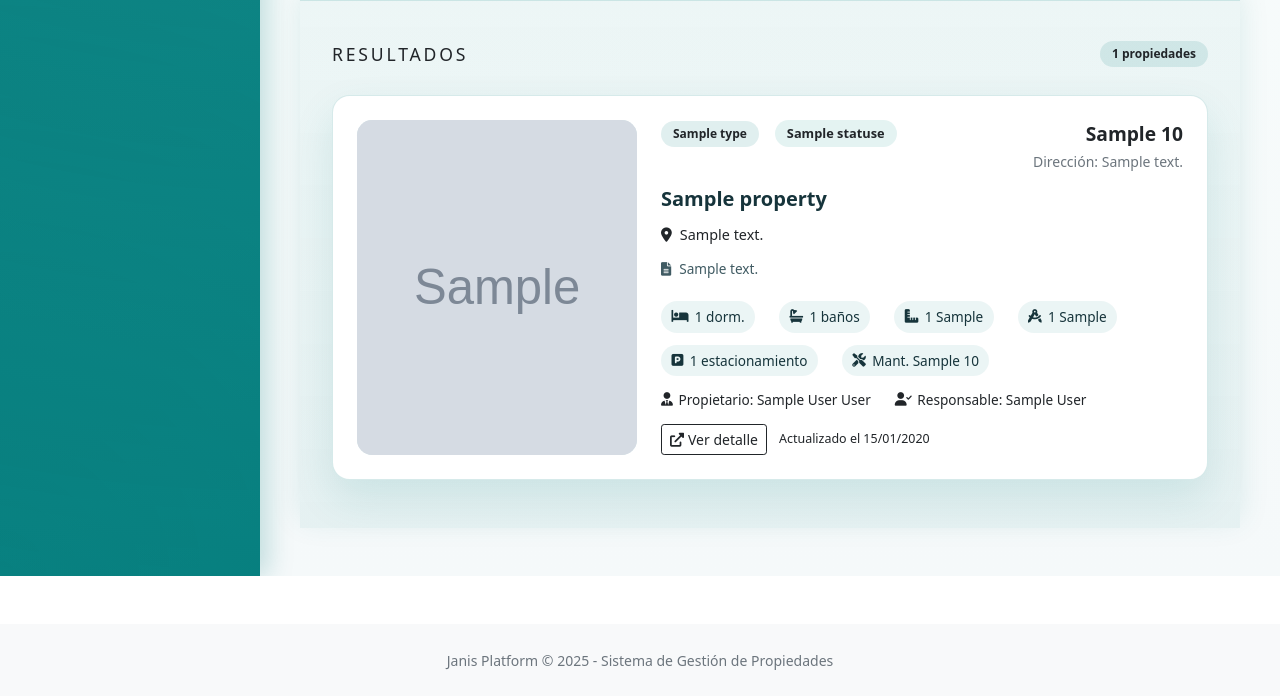
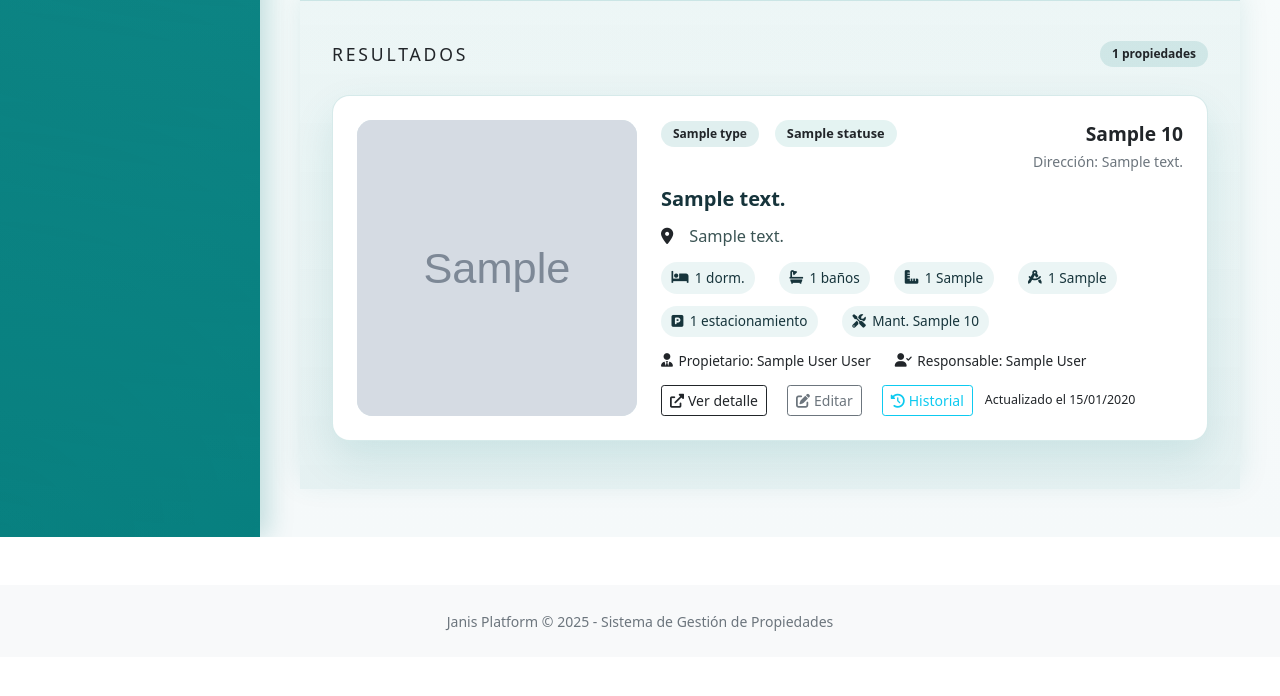
Before and after one commit to propifyperu/janisprueba2, a Django app: page /dashboard/ in a window 1280 px wide. Shown: the part 887-1583 px from the top of the page. After the commit the page ends 1518 px from the top, so only its background shows below. Run offline with Django 5.2, Linux system fonts and the light colour scheme; a user stored in the database is signed in; tables that the repository leaves empty hold one stand-in row (values such as "Sample post"); grey boxes marked "Sample" are stand-in pictures; some libraries are stand-ins or nearby versions.

Commit message:
Fix: Mostrar real_address en lugar de title en tarjetas del dashboard

```diff
--- a/properties/templates/properties/dashboard.html
+++ b/properties/templates/properties/dashboard.html
@@ -333,8 +333,28 @@
     }
 
     .property-location {
-        font-size: 0.9rem;
+        /* Aumentado ligeramente para mayor legibilidad junto al icono */
+        font-size: 1.02rem;
         color: var(--color-muted);
+        display: flex;
+        align-items: center;
+        gap: 0.5rem;
+    }
+
+    /* Línea de ubicación principal (distrito, provincia) mostrada junto al icono */
+    .property-location-main {
+        font-size: 1.02rem;
+        color: #3b5454;
+        font-weight: 400;
+        margin: 0;
+    }
+
+    /* Línea secundaria puede mantenerse para mostrar exact_address si es necesario */
+    .property-location-sub {
+        font-size: 0.95rem;
+        color: #5a6b6b;
+        font-weight: 400;
+        margin-top: 0.15rem;
     }
 
     .property-address-doc {
@@ -639,14 +659,22 @@
                             </div>
                             <div class="text-end">
                                 <div class="price">{{ property.currency.symbol }} {{ property.price|floatformat:0 }}</div>
-                                    <small class="text-muted">Dirección: {{ property.exact_address }}</small>
+                                    <small class="text-muted">Dirección: {{ property.real_address }}</small>
                             </div>
                         </div>
-                        <h3 class="property-title mb-0">{{ property.title|default:property.exact_address }}</h3>
-                        <p class="property-location mb-0"><i class="fas fa-map-marker-alt me-2 text-primary"></i>{{ property.exact_address|default:property.district }}</p>
-                        {% if property.real_address %}
-                        <p class="property-address-doc mb-2"><i class="fas fa-file-alt me-2"></i>{{ property.real_address }}</p>
-                        {% endif %}
+                        <h3 class="property-title mb-0">{{ property.real_address|default:property.title }}</h3>
+                        <p class="property-location mb-0">
+                            <i class="fas fa-map-marker-alt me-2 text-primary"></i>
+                            <span class="property-location-main">
+                                {% if property.display_district or property.display_province %}
+                                    {{ property.display_district }}{% if property.display_district and property.display_province %}, {% endif %}{{ property.display_province }}
+                                {% else %}
+                                    {{ property.real_address|default:'Ubicación no disponible' }}
+                                {% endif %}
+                            </span>
+                        </p>
+                        {# exact_address removed as secondary line to avoid duplication; only show district, province here #}
+
                         <div class="property-meta">
                             <span><i class="fas fa-bed"></i>{{ property.bedrooms }} dorm.</span>
                             <span><i class="fas fa-bath"></i>{{ property.bathrooms }} baños</span>
@@ -681,6 +709,8 @@
                         </div>
                         <div class="property-actions">
                             <a href="{% url 'properties:detail' property.pk %}" class="btn btn-outline-primary btn-sm"><i class="fas fa-external-link-alt me-1"></i>Ver detalle</a>
+                            <a href="{% url 'properties:edit' property.pk %}" class="btn btn-outline-secondary btn-sm ms-2"><i class="fas fa-edit me-1"></i>Editar</a>
+                            <a href="{% url 'properties:timeline' property.pk %}" class="btn btn-outline-info btn-sm ms-2" title="Ver historial de cambios"><i class="fas fa-history me-1"></i>Historial</a>
                             <span class="last-update">Actualizado el {{ property.updated_at|date:"d/m/Y" }}</span>
                         </div>
                     </div>
```
